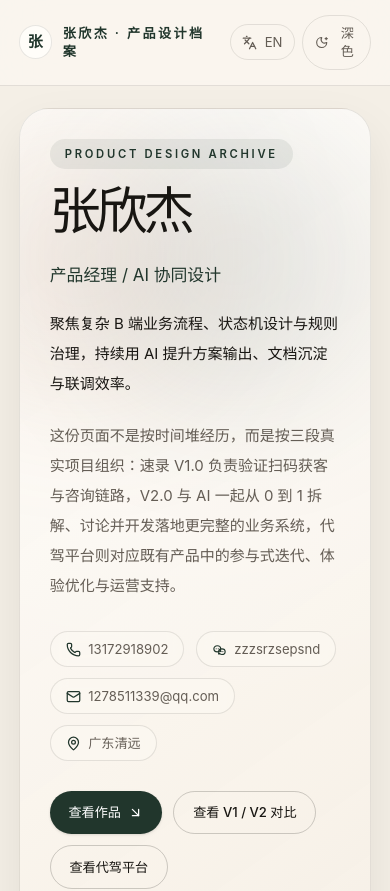
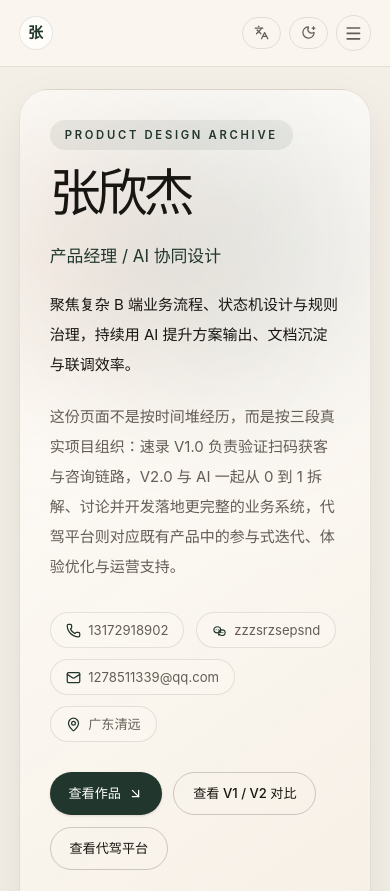
Before and after one commit to zzzgitdx/resume, a React (Vite) app: page / in a window 390 px wide. Shown: the top 891 px of the page. Built offline with nearby package versions, Linux system fonts and the light colour scheme.

Commit message:
Refine mobile nav behavior and layout

```diff
--- a/src/App.tsx
+++ b/src/App.tsx
@@ -12,6 +12,7 @@ import {
   Mail,
   MapPin,
   MoonStar,
+  Menu,
   Phone,
   SunMedium,
   UserRound,
@@ -83,6 +84,7 @@ function App() {
   })
   const [selectedProject, setSelectedProject] = useState<Project | null>(null)
   const [selectedImageIndex, setSelectedImageIndex] = useState(0)
+  const [mobileMenuOpen, setMobileMenuOpen] = useState(false)
 
   useEffect(() => {
     document.documentElement.classList.toggle('dark', theme === 'dark')
@@ -92,6 +94,19 @@ function App() {
   useEffect(() => {
     document.title = t('profile.brand')
   }, [i18n.language, t])
+
+  useEffect(() => {
+    if (typeof window === 'undefined') return
+
+    const handleResize = () => {
+      if (window.innerWidth >= 1024) {
+        setMobileMenuOpen(false)
+      }
+    }
+
+    window.addEventListener('resize', handleResize)
+    return () => window.removeEventListener('resize', handleResize)
+  }, [])
 
   useEffect(() => {
     document.body.style.overflow = selectedProject ? 'hidden' : ''
@@ -159,13 +174,13 @@ function App() {
 
   return (
     <div className="min-h-screen bg-[var(--bg)] text-[var(--text)] transition-colors duration-300 print:bg-white">
-      <header className="sticky top-0 z-50 border-b border-[color:var(--line)] bg-[color:var(--surface)]/82 backdrop-blur-xl print:hidden">
+      <header className="sticky top-0 z-50 border-b border-[color:var(--line)] bg-[color:var(--surface)]/82 backdrop-blur-xl print:hidden relative">
         <div className="mx-auto flex max-w-7xl items-center justify-between gap-4 px-5 py-4 md:px-8">
           <a href="#hero" className="flex items-center gap-3 text-sm font-semibold tracking-[0.18em] text-[var(--accent)] uppercase">
             <span className="inline-flex h-9 w-9 items-center justify-center rounded-full border border-[color:var(--line)] bg-[color:var(--surface-strong)] text-base tracking-normal">
               张
             </span>
-            <span>{t('profile.brand')}</span>
+            <span className="hidden lg:inline">{t('profile.brand')}</span>
           </a>
           <nav className="hidden items-center gap-6 lg:flex">
             {navItems.map((item) => (
@@ -179,9 +194,10 @@ function App() {
               type="button"
               onClick={() => i18n.changeLanguage(i18n.language === 'zh' ? 'en' : 'zh')}
               className="inline-flex items-center gap-2 rounded-full border border-[color:var(--line)] px-3 py-2 text-sm text-[var(--muted)] transition hover:border-[color:var(--line-strong)] hover:text-[var(--text)]"
+              aria-label={t('labels.switchLanguage')}
             >
               <Languages className="h-4 w-4" />
-              {t('labels.switchLanguage')}
+              <span className="hidden lg:inline">{t('labels.switchLanguage')}</span>
             </button>
             <button
               type="button"
@@ -190,10 +206,42 @@ function App() {
               aria-label="toggle theme"
             >
               {theme === 'light' ? <MoonStar className="h-4 w-4" /> : <SunMedium className="h-4 w-4" />}
-              {theme === 'light' ? t('labels.dark') : t('labels.light')}
+              <span className="hidden lg:inline">{theme === 'light' ? t('labels.dark') : t('labels.light')}</span>
+            </button>
+            <button
+              type="button"
+              onClick={() => setMobileMenuOpen((current) => !current)}
+              className="inline-flex items-center justify-center rounded-full border border-[color:var(--line)] p-2 text-[var(--muted)] transition hover:border-[color:var(--line-strong)] hover:text-[var(--text)] lg:hidden"
+              aria-label={mobileMenuOpen ? t('labels.closeMenu') : t('labels.openMenu')}
+            >
+              {mobileMenuOpen ? <X className="h-5 w-5" /> : <Menu className="h-5 w-5" />}
             </button>
           </div>
         </div>
+        <AnimatePresence>
+          {mobileMenuOpen ? (
+            <motion.div
+              initial={{ opacity: 0, y: -10 }}
+              animate={{ opacity: 1, y: 0 }}
+              exit={{ opacity: 0, y: -8 }}
+              transition={{ duration: 0.18 }}
+              className="absolute inset-x-0 top-full border-t border-[color:var(--line)] bg-[color:var(--surface)]/96 shadow-[0_16px_32px_rgba(18,19,18,0.08)] backdrop-blur-xl lg:hidden dark:shadow-[0_16px_32px_rgba(0,0,0,0.24)]"
+            >
+              <nav className="mx-auto flex max-w-7xl flex-col gap-1 px-5 py-3 md:px-8">
+                {navItems.map((item) => (
+                  <a
+                    key={item.id}
+                    href={`#${item.id}`}
+                    onClick={() => setMobileMenuOpen(false)}
+                    className="rounded-2xl px-4 py-3 text-sm font-medium text-[var(--muted)] transition hover:bg-[color:var(--accent-soft)] hover:text-[var(--text)]"
+                  >
+                    {t(`nav.${item.key}`)}
+                  </a>
+                ))}
+              </nav>
+            </motion.div>
+          ) : null}
+        </AnimatePresence>
       </header>
 
       <main className="mx-auto flex max-w-7xl flex-col gap-6 px-5 py-6 md:px-8 md:py-8 print:max-w-none print:gap-4 print:px-0 print:py-0">
@@ -244,16 +292,10 @@ function App() {
                   { icon: <WeChatIcon className="h-4 w-4" />, label: 'zzzsrzsepsnd' },
                   { icon: <Mail className="h-4 w-4" />, label: '1278511339@qq.com' },
                   { icon: <MapPin className="h-4 w-4" />, label: t('contact.locationValue') },
-                ].map((item, index) => (
-                  <motion.div
-                    key={item.label}
-                    initial={{ opacity: 0, y: 16 }}
-                    animate={{ opacity: 1, y: 0 }}
-                    transition={{ delay: 0.22 + index * 0.05, duration: 0.42 }}
-                    whileHover={{ y: -3, scale: 1.01, transition: { duration: 0.16, ease: 'easeOut' } }}
-                  >
+                ].map((item) => (
+                  <div key={item.label}>
                     <QuickChip icon={item.icon} label={item.label} />
-                  </motion.div>
+                  </div>
                 ))}
               </div>
 
@@ -296,7 +338,7 @@ function App() {
           <div className={sectionHeaderClass}>
             <p className="text-xs font-semibold tracking-[0.24em] text-[var(--accent)] uppercase">{t('works.kicker')}</p>
             <div className="mt-3 space-y-4">
-              <h2 className="font-serif text-[2.4rem] tracking-[-0.05em] whitespace-nowrap md:text-[3.1rem] print:text-2xl">{t('works.title')}</h2>
+              <h2 className="font-serif text-[2.4rem] tracking-[-0.05em] md:whitespace-nowrap md:text-[3.1rem] print:text-2xl">{t('works.title')}</h2>
               <p className="max-w-4xl text-sm leading-7 text-[var(--muted)] md:text-base print:text-xs print:leading-6">{t('works.intro')}</p>
             </div>
           </div>
@@ -344,7 +386,7 @@ function App() {
           <div className={sectionHeaderClass}>
             <p className="text-xs font-semibold tracking-[0.24em] text-[var(--accent)] uppercase">{t('compare.kicker')}</p>
             <div className="mt-3 space-y-4">
-              <h2 className="font-serif text-[2.4rem] tracking-[-0.05em] whitespace-nowrap md:text-[3.1rem] print:text-2xl">{t('compare.title')}</h2>
+              <h2 className="font-serif text-[2.4rem] tracking-[-0.05em] md:whitespace-nowrap md:text-[3.1rem] print:text-2xl">{t('compare.title')}</h2>
               <p className="max-w-4xl text-sm leading-7 text-[var(--muted)] md:text-base print:text-xs print:leading-6">{t('compare.intro')}</p>
             </div>
           </div>
@@ -383,7 +425,7 @@ function App() {
           <div className={sectionHeaderClass}>
             <p className="text-xs font-semibold tracking-[0.24em] text-[var(--accent)] uppercase">{t('chauffeur.kicker')}</p>
             <div className="mt-3 space-y-4">
-              <h2 className="font-serif text-[2.4rem] tracking-[-0.05em] whitespace-nowrap md:text-[3.1rem] print:text-2xl">{t('chauffeur.title')}</h2>
+              <h2 className="font-serif text-[2.4rem] tracking-[-0.05em] md:whitespace-nowrap md:text-[3.1rem] print:text-2xl">{t('chauffeur.title')}</h2>
               <p className="max-w-4xl text-sm leading-7 text-[var(--muted)] md:text-base print:text-xs print:leading-6">{t('chauffeur.intro')}</p>
             </div>
           </div>
@@ -451,7 +493,7 @@ function App() {
           <div className={sectionHeaderClass}>
             <p className="text-xs font-semibold tracking-[0.24em] text-[var(--accent)] uppercase">{t('ai.kicker')}</p>
             <div className="mt-3 space-y-4">
-              <h2 className="font-serif text-[2.4rem] tracking-[-0.05em] whitespace-nowrap md:text-[3.1rem] print:text-2xl">{t('ai.title')}</h2>
+              <h2 className="font-serif text-[2.4rem] tracking-[-0.05em] md:whitespace-nowrap md:text-[3.1rem] print:text-2xl">{t('ai.title')}</h2>
               <p className="max-w-4xl text-sm leading-7 text-[var(--muted)] md:text-base print:text-xs print:leading-6">{t('ai.intro')}</p>
             </div>
           </div>
@@ -483,7 +525,7 @@ function App() {
           <div className={sectionHeaderClass}>
             <p className="text-xs font-semibold tracking-[0.24em] text-[var(--accent)] uppercase">{t('contact.kicker')}</p>
             <div className="mt-3 space-y-4">
-              <h2 className="font-serif text-[2.4rem] tracking-[-0.05em] whitespace-nowrap md:text-[3.1rem] print:text-2xl">{t('contact.title')}</h2>
+              <h2 className="font-serif text-[2.4rem] tracking-[-0.05em] md:whitespace-nowrap md:text-[3.1rem] print:text-2xl">{t('contact.title')}</h2>
               <p className="max-w-4xl text-sm leading-7 text-[var(--muted)] md:text-base print:text-xs print:leading-6">{t('contact.intro')}</p>
             </div>
           </div>
--- a/src/i18n.ts
+++ b/src/i18n.ts
@@ -186,6 +186,8 @@ const resources = {
         switchLanguage: 'EN',
         dark: '深色',
         light: '浅色',
+        openMenu: '打开菜单',
+        closeMenu: '关闭菜单',
       },
     },
   },
@@ -373,6 +375,8 @@ const resources = {
         switchLanguage: '中',
         dark: 'Dark',
         light: 'Light',
+        openMenu: 'Open menu',
+        closeMenu: 'Close menu',
       },
     },
   },
--- a/src/index.css
+++ b/src/index.css
@@ -32,6 +32,7 @@
 html {
   scroll-behavior: smooth;
   scroll-padding-top: 72px;
+  overflow-x: clip;
 }
 
 body {
@@ -46,11 +47,13 @@ body {
   text-rendering: optimizeLegibility;
   -webkit-font-smoothing: antialiased;
   -moz-osx-font-smoothing: grayscale;
+  overflow-x: clip;
 }
 
 body,
 #root {
   min-height: 100vh;
+  overflow-x: clip;
 }
 
 .font-serif {
```
